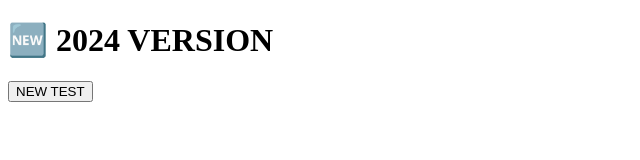
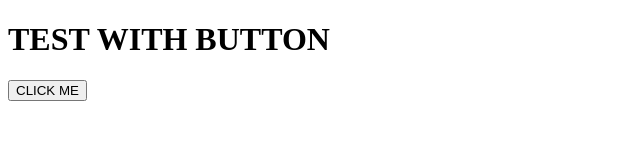
Before and after one commit to mustizonda-ui/9hack-rental, a plain HTML site: page index.html in a window 1280 px wide. Shown: the whole page, without its empty margins (0-640 px from the left). Drawn offline with Linux system fonts and the light colour scheme.

Commit message:
Update index.html

```diff
--- a/index.html
+++ b/index.html
@@ -1,10 +1,7 @@
 <!DOCTYPE html>
 <html>
-<head>
-    <title>FRESH SCOOTER</title>
-</head>
 <body>
-    <h1>🆕 2024 VERSION</h1>
-    <button onclick="alert('NEW!')">NEW TEST</button>
+<h1>TEST WITH BUTTON</h1>
+<button onclick="alert('YES!')">CLICK ME</button>
 </body>
 </html>
```
